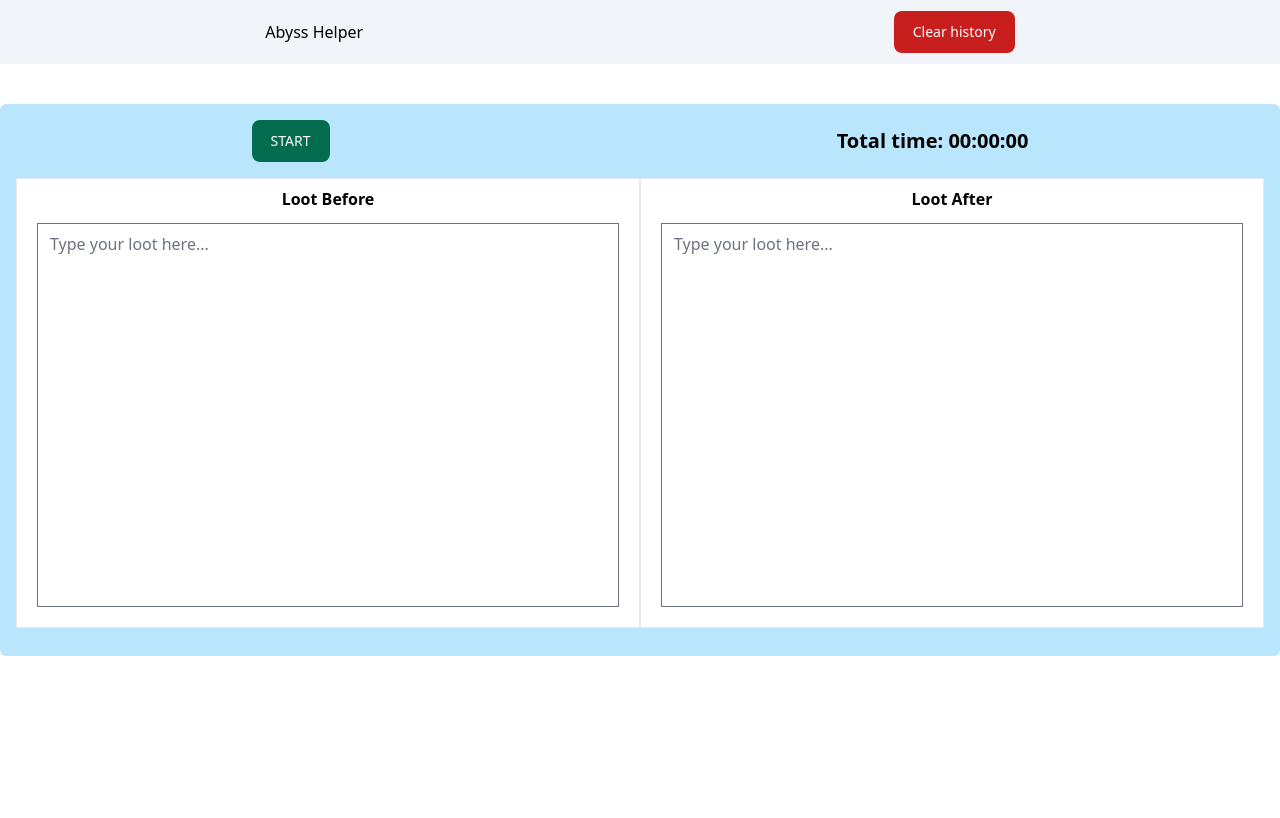
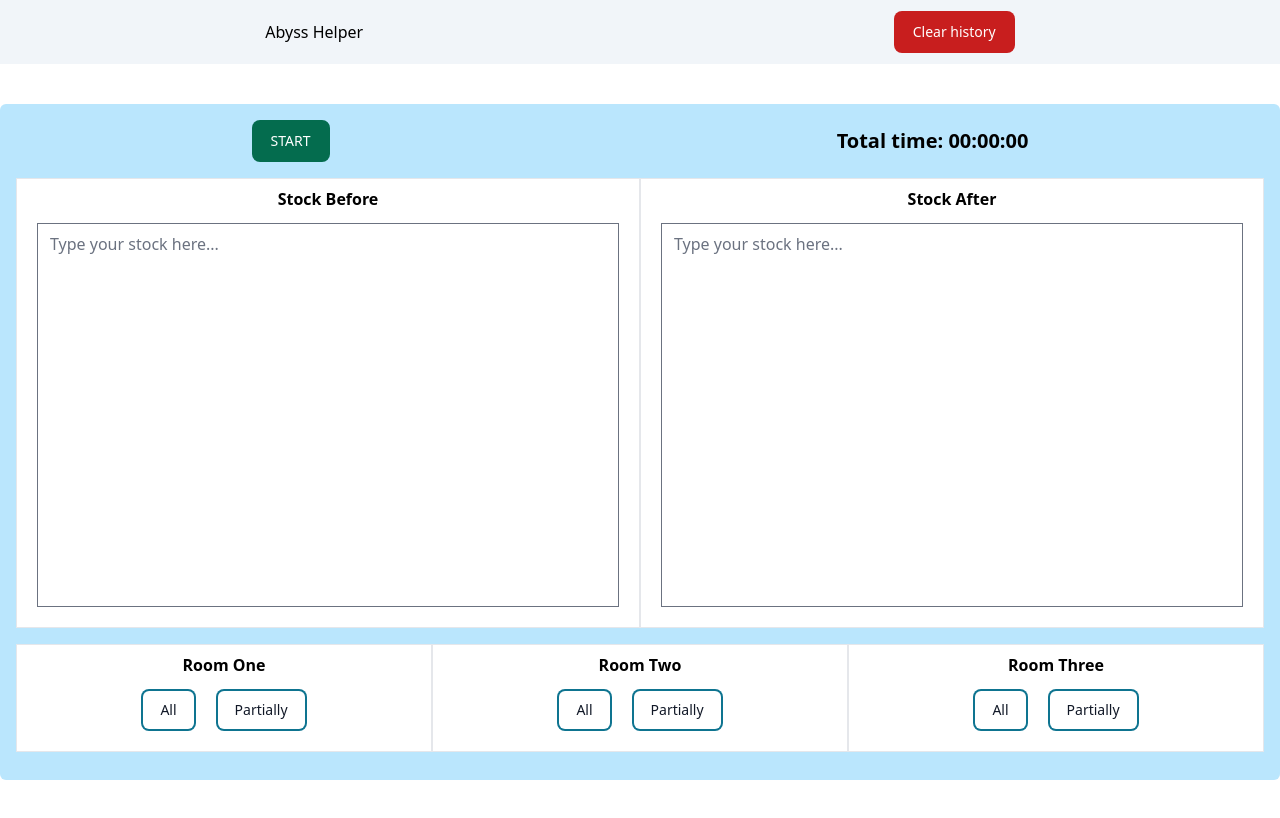
Before and after one commit to Vonubat/abyss-helper, a React (Vite) app: page / in a window 1280 px wide. Shown: the top 818 px of the page. Built offline with nearby package versions, Linux system fonts and the light colour scheme.

Commit message:
feat: add Room component & minor fixes

```diff
--- a/src/components/control/Control.tsx
+++ b/src/components/control/Control.tsx
@@ -5,16 +5,11 @@ import { Button } from 'flowbite-react';
 import { finishAbyss, saveAbyss, startAbyss, useAppDispatch } from '../../redux';
 import { humanizeTime } from '../../utils';
 
+import Room from './Room';
 import Stock from './Stock';
 
 const Control = (): JSX.Element => {
   const dispatch = useAppDispatch();
-  const [btnAction, setBtnAction] = useState<'START' | 'FINISH' | 'SAVE'>('START');
-  const btnStyle = {
-    START: 'success',
-    FINISH: 'failure',
-    SAVE: 'warning',
-  };
   const {
     hours,
     minutes,
@@ -23,6 +18,7 @@ const Control = (): JSX.Element => {
     pause: pauseStopwatch,
     reset: resetStopwatch,
   } = useStopwatch({ autoStart: false });
+  const [btnAction, setBtnAction] = useState<'START' | 'FINISH' | 'SAVE'>('START');
 
   const handleStartAbyss = () => {
     dispatch(startAbyss());
@@ -48,6 +44,12 @@ const Control = (): JSX.Element => {
     SAVE: handleSaveAbyss,
   };
 
+  const btnStyle = {
+    START: 'success',
+    FINISH: 'failure',
+    SAVE: 'warning',
+  };
+
   return (
     <div className="flex w-full flex-col items-center rounded-md bg-sky-200 px-2 pb-5 pt-2">
       <div className="control__wrapper flex w-full flex-wrap items-center justify-around gap-5 ">
@@ -62,9 +64,14 @@ const Control = (): JSX.Element => {
           seconds,
         )}`}</span>
       </div>
-      <div className="loot__wrapper flex w-full items-center p-2">
+      <div className="stock__wrapper flex w-full items-center p-2">
         <Stock type="Before" />
         <Stock type="After" />
+      </div>
+      <div className="room__wrapper flex w-full flex-wrap items-center p-2">
+        <Room type="One" />
+        <Room type="Two" />
+        <Room type="Three" />
       </div>
     </div>
   );
--- a/src/components/control/Room.tsx
+++ b/src/components/control/Room.tsx
@@ -0,0 +1,37 @@
+import { MouseEvent } from 'react';
+import { Button } from 'flowbite-react';
+
+import { abyssSelector, setRoom, useAppDispatch, useAppSelector } from '../../redux';
+import { RoomStatus, RoomType } from '../../types';
+
+type Props = {
+  type: RoomType;
+};
+
+const Room = ({ type }: Props): JSX.Element => {
+  const dispatch = useAppDispatch();
+  const roomKey: `room${RoomType}` = `room${type}`;
+  const { [roomKey]: room } = useAppSelector(abyssSelector).currentAbyss;
+
+  const handleRoomStatus = (e: MouseEvent<HTMLButtonElement, globalThis.MouseEvent>) => {
+    dispatch(setRoom({ type, status: e.currentTarget.value as RoomStatus }));
+  };
+
+  return (
+    <div className="flex grow flex-col items-center border bg-white p-2">
+      <div className="heading__wrapper text-center font-semibold text-black">
+        <h3>{`Room ${type}`}</h3>
+      </div>
+      <div className="data__wrapper flex w-full grow justify-center gap-5 p-3 text-center text-sm text-black text-opacity-50">
+        <Button outline={room !== 'All'} value="All" onClick={handleRoomStatus}>
+          All
+        </Button>
+        <Button outline={room !== 'Partially'} value="Partially" onClick={handleRoomStatus}>
+          Partially
+        </Button>
+      </div>
+    </div>
+  );
+};
+
+export default Room;
--- a/src/components/control/Stock.tsx
+++ b/src/components/control/Stock.tsx
@@ -10,28 +10,28 @@ type Props = {
 
 const Stock = ({ type }: Props): JSX.Element => {
   const dispatch = useAppDispatch();
-  const [lootValue, setLootValue] = useState<string>('');
-  const debouncedLootValue = useDebounce<string>(lootValue);
+  const [stockValue, setStockValue] = useState<string>('');
+  const debouncedStockValue = useDebounce<string>(stockValue);
 
-  const handleLootValue = (e: ChangeEvent<HTMLTextAreaElement>) => {
-    setLootValue(e.target.value);
+  const handleStockValue = (e: ChangeEvent<HTMLTextAreaElement>) => {
+    setStockValue(e.target.value);
   };
 
   useEffect(() => {
-    dispatch(setStock({ type, data: debouncedLootValue }));
-  }, [dispatch, debouncedLootValue, type]);
+    dispatch(setStock({ type, data: debouncedStockValue }));
+  }, [dispatch, debouncedStockValue, type]);
 
   return (
-    <div className="room__wrapper flex h-[450px] grow flex-col items-center border bg-white p-2">
+    <div className="flex h-[450px] grow flex-col items-center border bg-white p-2">
       <div className="heading__wrapper text-center font-semibold text-black">
-        <h3>{`Loot ${type}`}</h3>
+        <h3>{`Stock ${type}`}</h3>
       </div>
       <div className="data__wrapper w-full grow p-3 text-center text-sm text-black text-opacity-50">
         <textarea
           className="h-full w-full resize-none"
-          placeholder="Type your loot here..."
-          value={lootValue}
-          onChange={handleLootValue}
+          placeholder="Type your stock here..."
+          value={stockValue}
+          onChange={handleStockValue}
         />
       </div>
     </div>
--- a/src/utils/timeHelpers.ts
+++ b/src/utils/timeHelpers.ts
@@ -1,2 +1,2 @@
 export const humanizeTime = (hours: number, minutes: number, seconds: number): string =>
-  `${String(hours).padStart(2, '0')}:${String(minutes).padStart(2, '0')}:${String(seconds).padStart(2, '0')} `;
+  `${String(hours).padStart(2, '0')}:${String(minutes).padStart(2, '0')}:${String(seconds).padStart(2, '0')}`;
```
